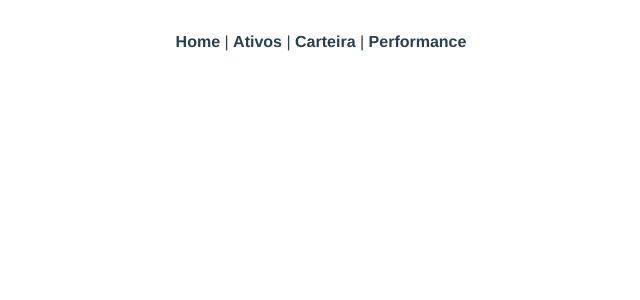
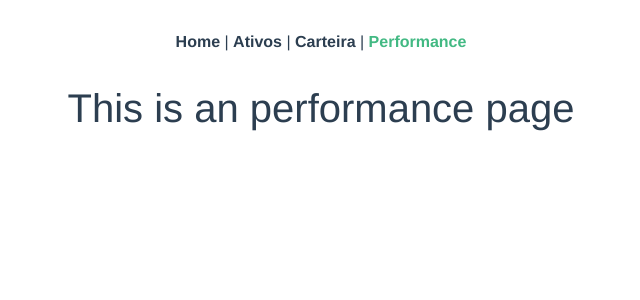
Before and after one commit to renanalves23/alliance-curso-fullstack, a Vue app in the folder avaliacao/frontend/: page /#/performance in a window 1280 px wide. Shown: the top 300 px of the page, without its empty margins (319-959 px from the left). Built offline with nearby package versions, Linux system fonts and the light colour scheme.

Commit message:
Commit antes de alteração do arquivo Bicicletas.vue para Ativos.vue

```diff
--- a/avaliacao/frontend/src/App.vue
+++ b/avaliacao/frontend/src/App.vue
@@ -3,8 +3,8 @@
     <div id="nav">
       <router-link to="/">Home</router-link> |
       <router-link to="/bicicletas">Ativos</router-link> |
-      <router-link to="/about">Carteira</router-link> |
-      <router-link to="/about">Performance</router-link>
+      <router-link to="/carteira">Carteira</router-link> |
+      <router-link to="/performance">Performance</router-link>
     </div>
     <router-view/>
   </div>
--- a/avaliacao/frontend/src/router/index.js
+++ b/avaliacao/frontend/src/router/index.js
@@ -22,6 +22,16 @@ const routes = [
     path: '/bicicletas',
     name: 'bicicletas',
     component: () => import(/* webpackChunkName: "bicicletas" */ '../views/Bicicletas.vue')
+},
+  {
+    path: '/carteira',
+    name: 'carteira',
+    component: () => import(/* webpackChunkName: "carteira" */ '../views/Carteira.vue')
+},
+{
+  path: '/performance',
+  name: 'performance',
+  component: () => import(/* webpackChunkName: "performance" */ '../views/Performance.vue')
 }
 
 ]
--- a/avaliacao/frontend/src/views/Bicicletas.vue
+++ b/avaliacao/frontend/src/views/Bicicletas.vue
@@ -22,27 +22,30 @@
             </b-button>
         </template>
     </b-table>
+
     <b-modal id="criaBicicleta"
-        title="Nova bicicleta"
+        title="Novo Ativo"
         ok-title="Salvar"
         cancel-title="Cancelar"
         @show="beforeNovaBicicleta"
         @ok="saveNovaBicicleta">
         <FormBicicleta v-model="bicicletaAtual"/>
     </b-modal>
+
     <b-modal id="editaBicicleta"
-        :title="'Alterar a bicileta - ' + bicicletaAtual.codigo"
+        :title="'Alterar o Ativo - ' + bicicletaAtual.codigo"
         ok-title="Alterar"
         cancel-title="Cancelar"
         @ok="editarBicicleta">
         <FormBicicleta v-model="bicicletaAtual"/>
     </b-modal>
+
     <b-modal id="excluirBicicleta"
         :title="'Exclui a bicileta - ' + bicicletaAtual.codigo"
         ok-title="Excluir"
         cancel-title="Cancelar"
         @ok="excluirBicicleta">
-        <!-- <FormBicicleta v-model="bicicletaAtual"/> -->
+        <FormBicicleta v-model="bicicletaAtual"/>
     </b-modal>
 
   </div>
@@ -89,7 +92,8 @@ export default {
         //         codigo: bicicleta.codigo,
         //         ativo: bicicleta.ativo,
         //         isNew: false
-        //     }
+        //      }
+        //     },
         //     this.$root.$emit('bv::show::modal', 'excluirBicicleta');
         // },
         //        async excluirBicicleta(codigo) {
@@ -98,6 +102,17 @@ export default {
         //             this.bicicletas.pop();
 
         //       },
+
+//nao funcionando está excluindo dodos os dados
+        //  async excluirBicicleta() {
+        //     this.bicicletas.splice(0, this.bicicletas.length);
+        //     let dados = await axios.delete(`http://localhost:3000/bicicletas/${this.bicicletaAtual.codigo}`);
+        //     this.bicicletas.pop(dados);
+        //      this.$root.$emit('bv::show::modal', 'excluirBicicleta');
+        // },
+
+//nao funcionando
+
         beforeEditaBicicleta(bicicleta) {
             this.bicicletaAtual = {
                 codigo: bicicleta.codigo,
--- /dev/null
+++ b/avaliacao/frontend/src/views/Performance.vue
@@ -0,0 +1,5 @@
+<template>
+  <div class="performance">
+    <h1>This is an performance page</h1>
+  </div>
+</template>
```
